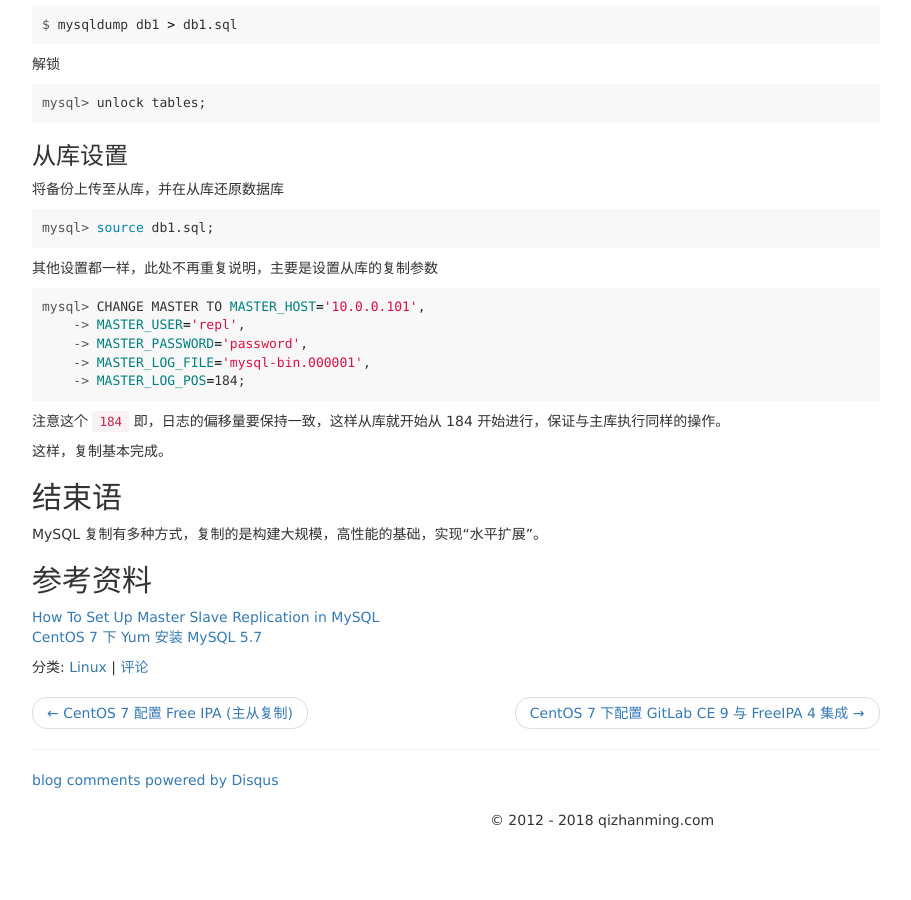
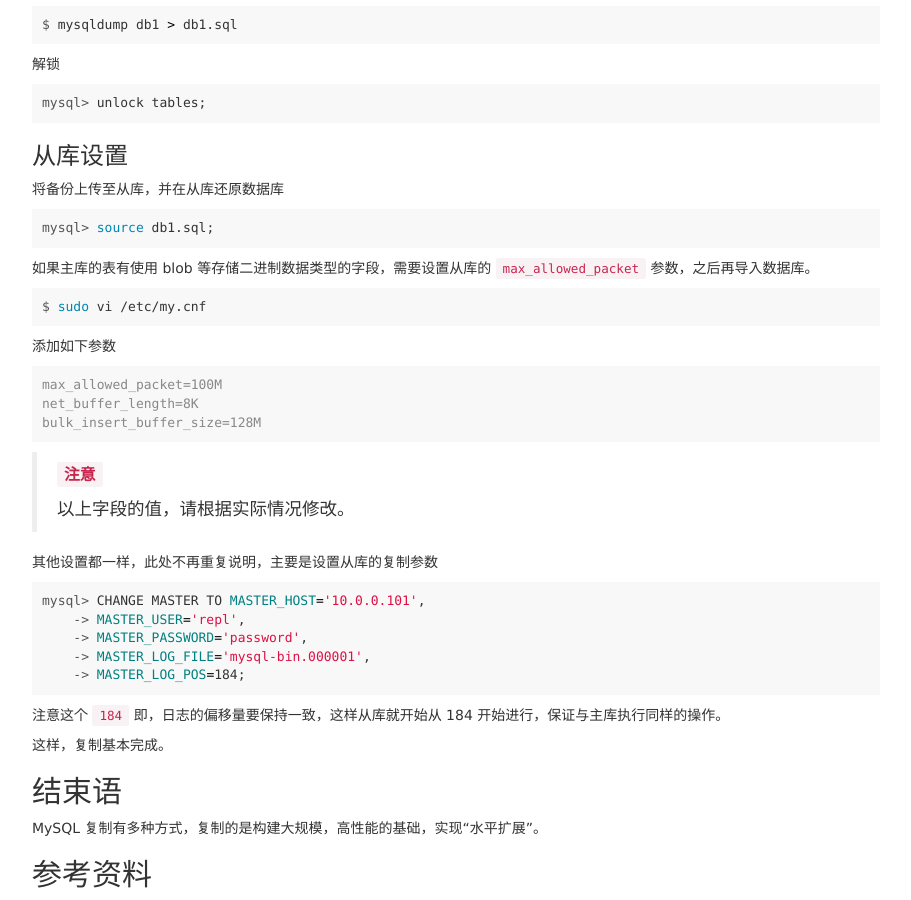
Before and after one commit to zhanming/zhanming.github.com, a Jekyll site: the page built from _posts/2017-06-20-how-to-config-mysql-57-master-slave-replication-on-centos-7.markdown, in a window 1280 px wide and 900 px high, scrolled down 5346 px. Shown: the whole window, without its empty margins (38-949 px from the left). Built offline with Jekyll 4.4.1, drawn with Linux system fonts in a browser that asks for light colours; comment, search, counter and statistics services are not loaded; before the commit the page ends 6196 px from its top, so only the background shows below that.

Commit message:
add a description about import db.

````diff
--- a/_posts/2017-06-20-how-to-config-mysql-57-master-slave-replication-on-centos-7.markdown
+++ b/_posts/2017-06-20-how-to-config-mysql-57-master-slave-replication-on-centos-7.markdown
@@ -328,6 +329,24 @@
 mysql> source db1.sql;
 ```
 
+如果主库的表有使用 blob 等存储二进制数据类型的字段，需要设置从库的 `max_allowed_packet` 参数，之后再导入数据库。
+
+```terminal
+$ sudo vi /etc/my.cnf
+```
+
+添加如下参数
+
+```terminal
+max_allowed_packet=100M
+net_buffer_length=8K
+bulk_insert_buffer_size=128M
+```
+
+> **`注意`**
+>
+> 以上字段的值，请根据实际情况修改。
+
 其他设置都一样，此处不再重复说明，主要是设置从库的复制参数
 
 ```terminal
````
Also changed, not shown: other parts of _posts/2017-06-20-how-to-config-mysql-57-master-slave-replication-on-centos-7.markdown (+1 -0 lines).
